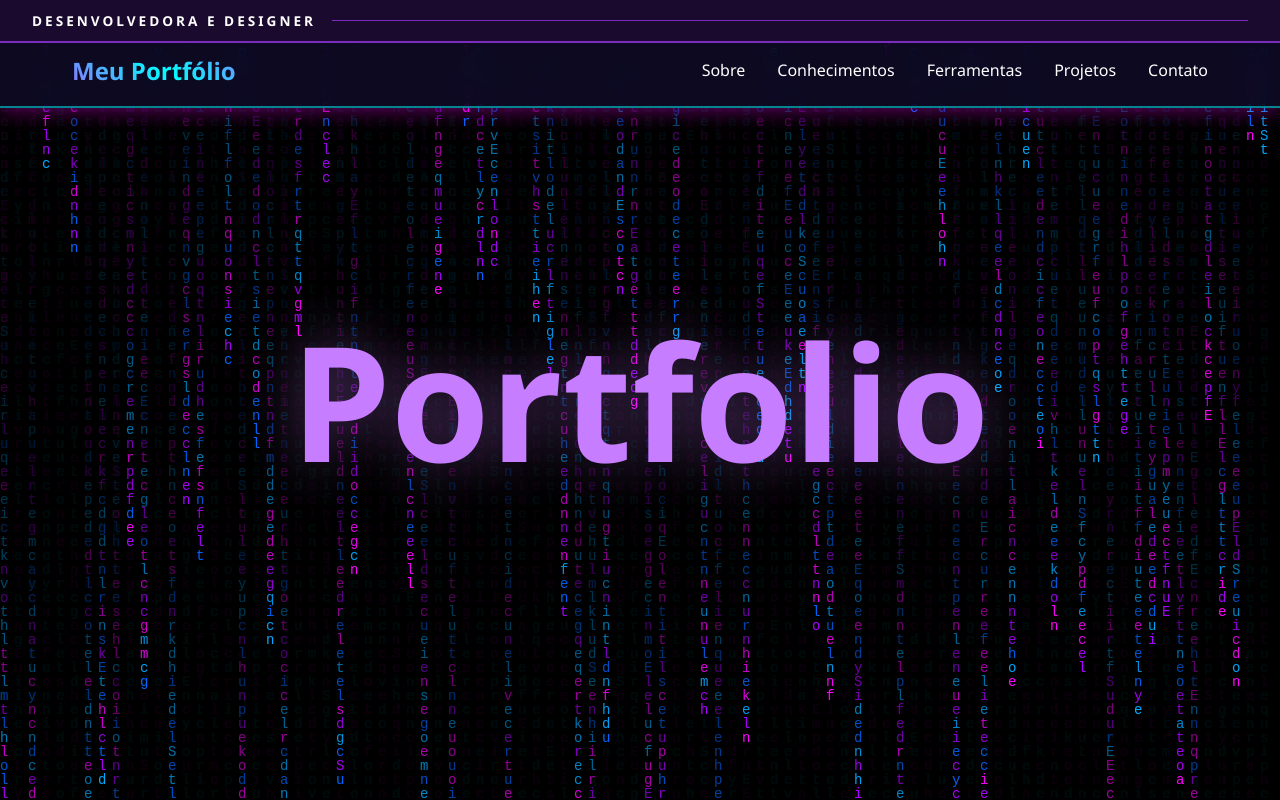
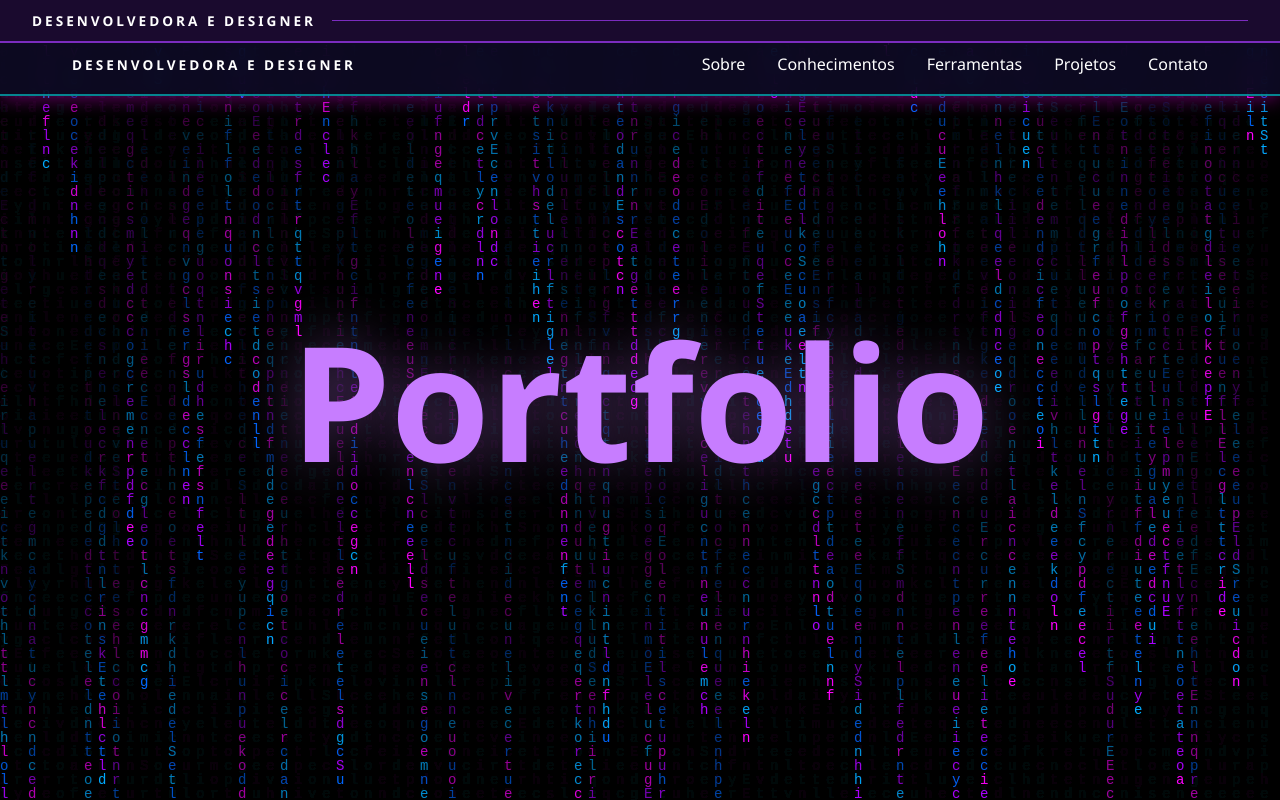
Before and after one commit to izaalmd/PortfolioOficial, a website: page index.html in a window 1280 px wide. Shown: the top 800 px of the page. Drawn offline with Linux system fonts and the light colour scheme.

Commit message:
Atualiza nav, foto sobre

```diff
--- a/index.html
+++ b/index.html
@@ -13,7 +13,7 @@
 
     <header>
         <nav>
-            <h1>Meu Portfólio</h1>
+            <h1>DESENVOLVEDORA E DESIGNER</h1>
             <ul id="menu">
                 <li><a href="#sobre">Sobre</a></li>
                 <li><a href="#habilidades">Conhecimentos</a></li>
@@ -46,7 +46,7 @@
             </div>
         </div>
         <div class="sobre-body">
-            <img src="https://avatars.githubusercontent.com/u/izaalmd" alt="Izabelly" class="sobre-foto" onerror="this.style.display='none'">
+            <img src="imagens/izafoto.png" alt="Izabelly" class="sobre-foto">
             <div class="sobre-texto">
                 <p>Olá! Sou Izabelly Almeida, formada em Técnica em Informática e atualmente graduanda em Design de Mídias Digitais pela FATEC.</p>
                 <p>Atuo como Jovem Aprendiz na área de Qualidade, onde desenvolvo atividades relacionadas ao controle e à organização de documentos, atualização de planilhas, acompanhamento de processos e análise de indicadores, ampliando minha experiência no ambiente corporativo.</p>
--- a/style.css
+++ b/style.css
@@ -113,13 +113,12 @@ nav {
 }
 
 nav h1 {
-    font-size: 1.5rem;
-    background: linear-gradient(45deg, #ff00ff, #00ffff, #ff00ff);
-    -webkit-background-clip: text;
-    -webkit-text-fill-color: transparent;
-    background-clip: text;
-    animation: gradient 3s ease infinite;
-    background-size: 200% 200%;
+    font-size: 0.85rem;
+    color: white;
+    letter-spacing: 3px;
+    font-weight: bold;
+    background: none;
+    -webkit-text-fill-color: white;
 }
 
 #menu {
```
Also changed, not shown: 1 other file.
